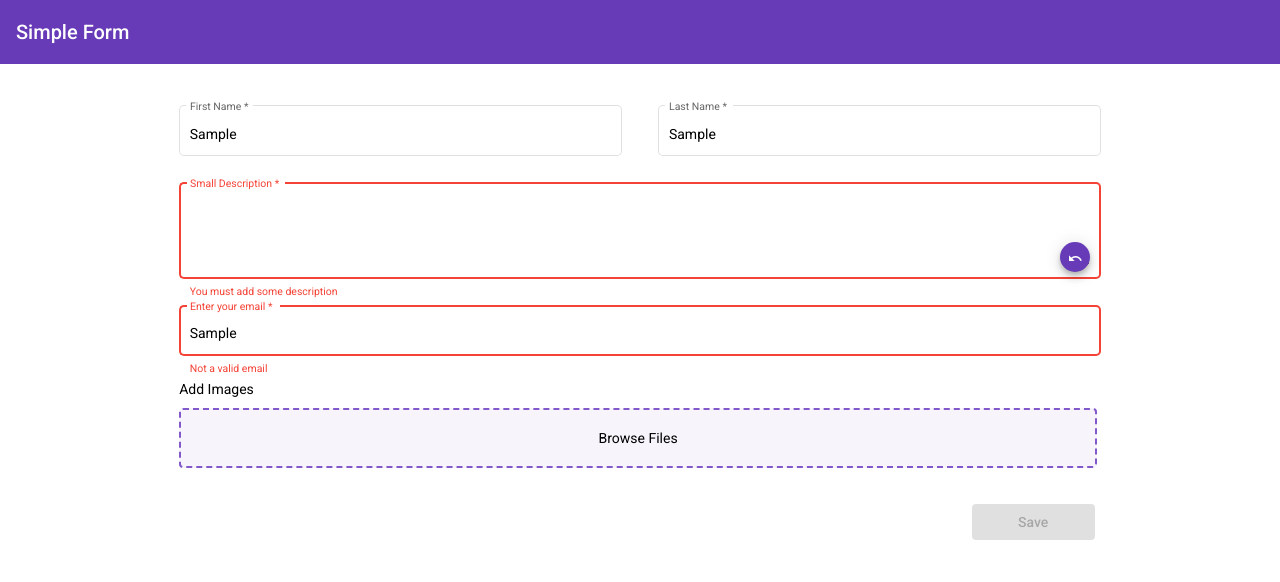
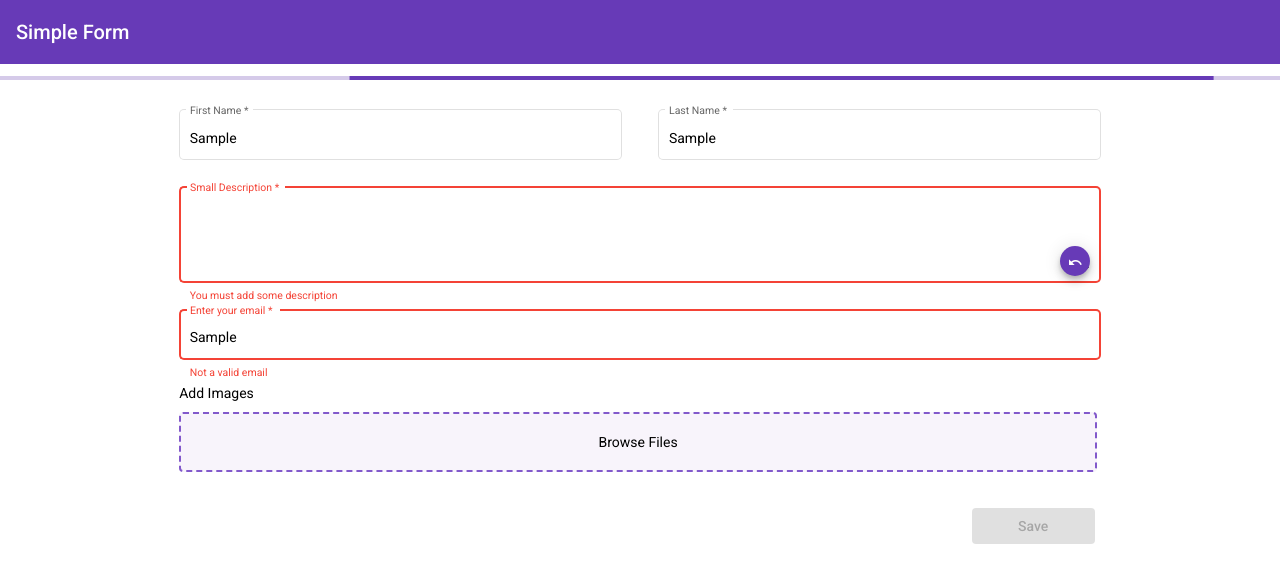
Before and after one commit to annukampa/simpleForm, an Angular app: page / in a window 1280 px wide. Both pictures are taken after typing "Sample", "Sample", "Sample", "Sample" into the empty fields and a click on the button "undo". Shown: the top 582 px of the page. Built offline with nearby package versions, Linux system fonts and the light colour scheme.

Commit message:
Added success-dialog and styles.

```diff
--- a/src/app/app.component.css
+++ b/src/app/app.component.css
@@ -3,4 +3,7 @@ body {
 }
 mat-grid-tile {
     background: lightblue;
-  }
+}
+.browse-link:hover {
+    text-decoration: underline;
+}
--- a/src/app/app.component.html
+++ b/src/app/app.component.html
@@ -4,7 +4,8 @@
       <span>Simple Form</span>
     </mat-toolbar>
   </p>
-<form style="padding: 2%; text-align:'center'" (ngSubmit)="saveData()">
+  <mat-progress-bar mode="indeterminate" *ngIf="isSending"></mat-progress-bar>
+<form style="padding: 2%; text-align:'center'" (ngSubmit)="sendMail()">
     <mat-form-field appearance="outline" style="width: 36%;">
         <mat-label>First Name</mat-label>
         <input matInput id="first-name" type="text" [formControl]="firstName" required>
@@ -37,7 +38,7 @@
         style="display: flex;padding: 2%;width: 96.5%;border: 2px dashed #8259cb;
         margin-top: 1%;justify-content: center;background-color: #f8f4fb;
         border-radius: 4px;">
-        <span style="cursor: pointer;">Browse Files</span>
+        <span class="browse-link" style="cursor: pointer;">Browse Files</span>
         <input id="imgUploader" type="file" accept=".png,.jpg" style="display: none"
             (change)="uploadFile($event)">
         </div>
--- a/src/app/app.component.ts
+++ b/src/app/app.component.ts
@@ -4,6 +4,8 @@ import { FormControl, FormGroup, Validators } from '@angular/forms';
 import * as $ from 'jquery';
 import { MatHint } from '@angular/material/form-field';
 import {DomSanitizer} from "@angular/platform-browser";
+import {MatDialog} from '@angular/material/dialog';
+import { SuccessDialogComponent } from './success-dialog/success-dialog.component';
 @Component({
   selector: 'app-root',
   templateUrl: './app.component.html',
@@ -13,13 +15,16 @@ export class AppComponent {
   title = 'simpleForm';
   panelOpenState = false;
   imagesUploaded : any = [];
+  imagesName: any = [];
+  dataCreated: any = {};
+  isSending: boolean = false;
   //simpleForm = new FormGroup({
     firstName = new FormControl('', [Validators.required]);
     lastName = new FormControl('', [Validators.required]);
     desc = new FormControl('', [Validators.required,Validators.maxLength(256)]);
     email = new FormControl('', [Validators.required, Validators.email]);
   //});
-  constructor(private http: HttpClient, private sanitizer: DomSanitizer) {}
+  constructor(private http: HttpClient, private sanitizer: DomSanitizer, public dialog: MatDialog) {}
   getNameErrorMessage() {
     return this.firstName.hasError('required') ? 'You must enter a value' : '';
   }
@@ -49,6 +54,7 @@ export class AppComponent {
     }
     //@ts-ignore
     this.imagesUploaded.push(obj);
+    this.imagesName.push(fileAdded['name']);
     console.log('files arr is@#', this.imagesUploaded);
   }
   resetDesc() {
@@ -63,11 +69,27 @@ export class AppComponent {
   }
   saveData() {
     console.log('in save data #@3@#@');
+    this.dataCreated = {
+      'firstName': this.firstName.value,
+      'lastName': this.lastName.value,
+      'description': this.desc.value,
+      'email': this.email.value,
+      'imagesAttached': this.imagesUploaded
+    };
+    console.log('data created is #@#@#@#@#', this.dataCreated);
   }
   sendMail() : void {
+    this.isSending = true;
     //console.log('simpleForm ##@#@', this.simpleForm);
     console.log('in sendMail email is #@#@');
 
+    this.dataCreated = {
+      'firstName': this.firstName.value,
+      'lastName': this.lastName.value,
+      'description': this.desc.value,
+      'email': this.email.value,
+      'imagesAttached': this.imagesUploaded
+    };
     let data = {
       service_id: 'service_l6nrh0n',
       template_id: 'template_pw57tkm',
@@ -76,14 +98,19 @@ export class AppComponent {
         to_name: 'Annukampa',
         from_name: 'Simple Forms',
         emailAddress: 'annukampagvd@gmail.com',
-        message: 'testing images #@3@3',
-        img01: '<div><h1>Jimbo.</h1>\n<p>Thats what she said</p></div>'
+        name: this.firstName.value + ' ' + this.lastName.value,
+        desc: this.desc.value,
+        imagesAdded: this.imagesName.toString(),
+        header: '<div style="padding: 20px;background-color: #673ab7;color: white;"><h2>Simple Form Data</h2><p>Please find the details you submitted.</p><small>*All the data is as per your submission.</small></div>'
       }
     };
 
     this.http.post('https://api.emailjs.com/api/v1.0/email/send', data, { responseType: 'text' })
       .subscribe((result) => {
-        alert('Your message has been sent!');
+        setTimeout(function() {
+      },100);
+        this.isSending = false;
+        this.dialog.open(SuccessDialogComponent);
       }, (error: HttpErrorResponse) => {
         alert('Oops... ' + error.message);
       }
--- /dev/null
+++ b/src/app/success-dialog/success-dialog.component.html
@@ -0,0 +1,5 @@
+<h1 mat-dialog-title>Email Send</h1>
+<div mat-dialog-content>Email is successfully sent. Please check your inbox for the form details.</div>
+<div mat-dialog-actions>
+  <button mat-button mat-dialog-close color="primary">Close</button>
+</div>
--- /dev/null
+++ b/src/app/success-dialog/success-dialog.component.ts
@@ -0,0 +1,15 @@
+import { Component, OnInit } from '@angular/core';
+
+@Component({
+  selector: 'app-success-dialog',
+  templateUrl: './success-dialog.component.html',
+  styleUrls: ['./success-dialog.component.css']
+})
+export class SuccessDialogComponent implements OnInit {
+
+  constructor() { }
+
+  ngOnInit(): void {
+  }
+
+}
```
Also changed, not shown: src/app/app.module.ts (+8 -2 lines), src/app/success-dialog/success-dialog.component.css (added), 1 other file (tests, documents, lock files or other folders).
